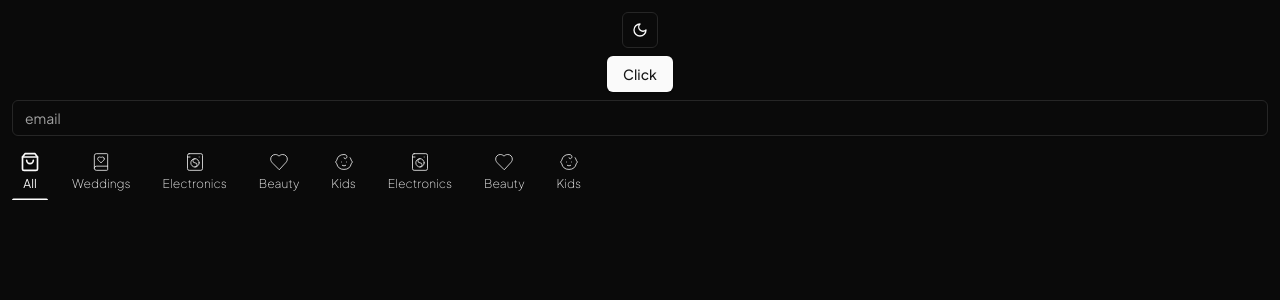
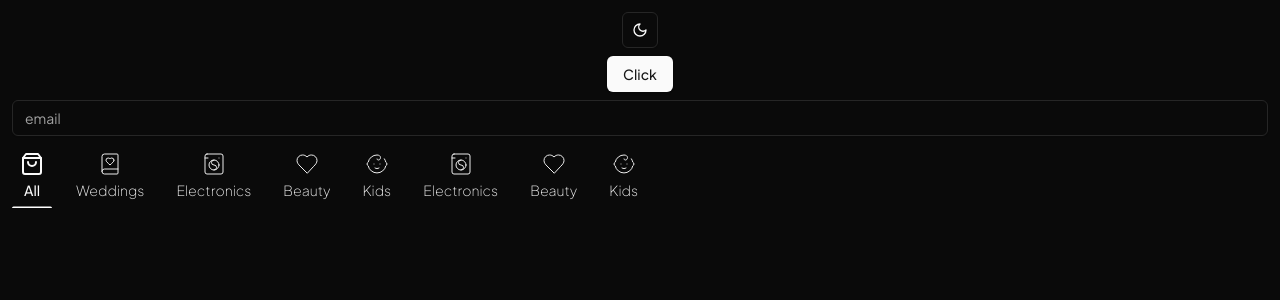
Before and after one commit to kartikscript/instakart, a React (Vite) app: page / in a window 1280 px wide. Shown: the top 300 px of the page. Built offline with nearby package versions, Linux system fonts and the light colour scheme.

Commit message:
tab update

```diff
--- a/src/components/CategoryTab.tsx
+++ b/src/components/CategoryTab.tsx
@@ -3,10 +3,10 @@ import React from 'react'
 const CategoryTab = ({title,icon,id,isActive,handleTabCategory}:{handleTabCategory:(id:string)=>void,id:string,isActive:boolean,title:string,icon:React.ReactNode}) => {
   return (
     <div onClick={()=>handleTabCategory(id)} id={id} className='relative p-2'>
-      <div className={`flex flex-col gap-1 items-center *:size-5  text-xs ${isActive ?'font-[400] opacity-100 stroke-2':'opacity-95 *:stroke-1 font-[100]'}`}>
+      <div className={`flex flex-col gap-1 items-center text-sm ${isActive ?'font-[500] opacity-100 stroke-2':'opacity-95 *:stroke-1 font-[200]'} transition-all`}>
          {icon} {title}
       </div>
-     {isActive && <div className='absolute bottom-0 left-0 translate-y-1/2 w-full h-[3px] bg-white rounded-2xl ' />}
+       <div className={`absolute bottom-0 left-1/2 -translate-x-1/2 translate-y-1/2 ${isActive ?'w-full':'w-0'} transition-all h-[3px] bg-white rounded-2xl `} />
     </div>
   )
 }
```
Also changed, not shown: 1 other file (tests, documents, lock files or other folders).
